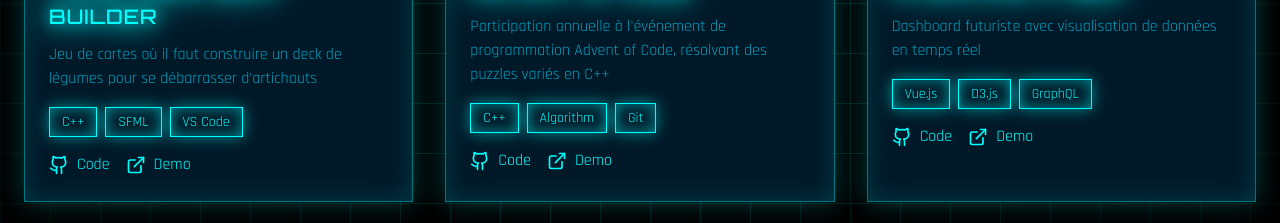
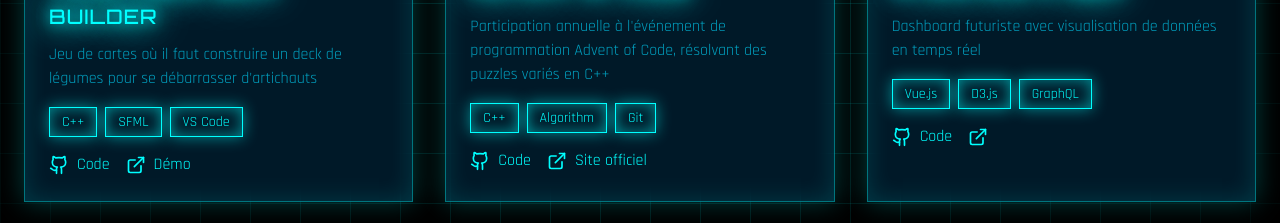
Before and after one commit to Tititin/valvr-website, a React (Vite) app: page / in a window 1280 px wide. Shown: the part 2100-2323 px from the top of the page. Built offline with nearby package versions, Linux system fonts and the light colour scheme.

Commit message:
feat: Replace demo fix text by project-linked text

```diff
--- a/src/app/components/Projects.tsx
+++ b/src/app/components/Projects.tsx
@@ -11,7 +11,8 @@ const projects = [
     image: 'https://images.unsplash.com/photo-1592478411213-6153e4ebc696?crop=entropy&cs=tinysrgb&fit=max&fm=jpg&ixid=M3w3Nzg4Nzd8MHwxfHNlYXJjaHwxfHx2aXJ0dWFsJTIwcmVhbGl0eSUyMGFic3RyYWN0fGVufDF8fHx8MTc3MzMzMTU0Mnww&ixlib=rb-4.1.0&q=80&w=1080',
     tags: ['C++', 'SFML', 'VS Code'],
     github: 'https://github.com/Tititin/vegetable-deck-builder',
-    demo: 'https://github.com/Tititin/vegetable-deck-builder/releases/tag/v0.4.0'
+    demo: 'https://github.com/Tititin/vegetable-deck-builder/releases/tag/v0.4.0',
+    linkText: 'Démo'
   },
   {
     title: 'ADVENT OF CODE',
@@ -19,7 +20,8 @@ const projects = [
     image: 'https://cdn.thenewstack.io/media/2021/12/521cd034-advent-of-code-2021.jpg',
     tags: ['C++', 'Algorithm', 'Git'],
     github: 'https://github.com/Tititin/AdventOfCode',
-    demo: 'https://adventofcode.com/'
+    demo: 'https://adventofcode.com/',
+    linkText: 'Site officiel'
   },
   {
     title: 'INTERFACE CYBER',
@@ -103,7 +105,7 @@ export function Projects() {
                     style={{ color: 'var(--tron-cyan)' }}
                   >
                     <ExternalLink className="w-5 h-5" />
-                    <span>Demo</span>
+                    <span>{project.linkText}</span>
                   </a>
                 </div>
               </div>
```
